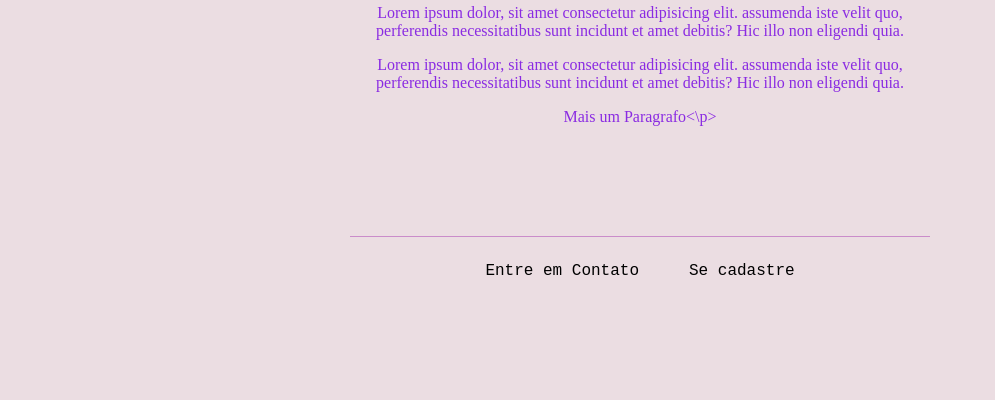
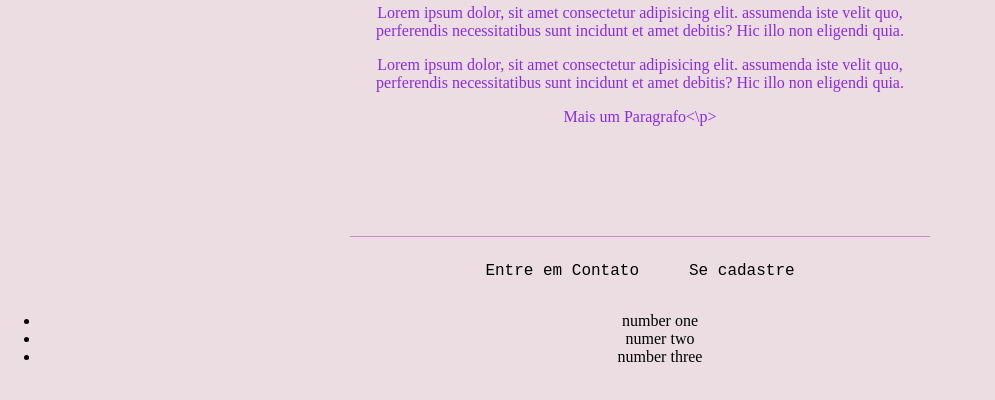
Before and after one commit to soaresronan9012/projeto01RS, a plain HTML site: page index.html in a window 1280 px wide. Shown: the part 382-782 px from the top of the page, without its empty margins (0-995 px from the left). Drawn offline with Linux system fonts and the light colour scheme.

Commit message:
Update index.html

```diff
--- a/index.html
+++ b/index.html
@@ -28,6 +28,12 @@
             <p class="rod">Se cadastre</p>
         </div>
 
+        <ul>
+            <li>number one</li>
+            <li>numer two</li>
+            <li>number three</li>
+        </ul>
+
     </footer>
 
 
```
